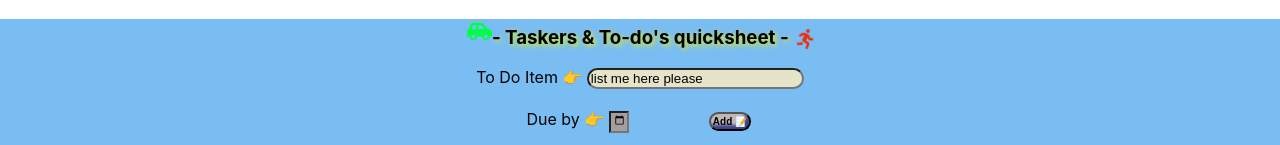
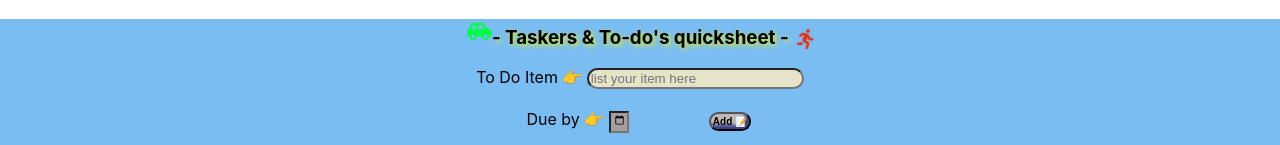
Before and after one commit to jtrudat/to-do-list, a React (Create React App) app in the folder frontend/todo/: page / in a window 1280 px wide. Shown: the top 145 px of the page. Built offline with nearby package versions, Linux system fonts and the light colour scheme; no server answers.

Commit message:
placeholder updates

```diff
--- a/frontend/todo/src/components/Input.jsx
+++ b/frontend/todo/src/components/Input.jsx
@@ -3,7 +3,7 @@ import axios from 'axios'
 import './Input.css'
 
 export const Input = (props)=>{
-    let [itemName, setItemName] = useState('list me here please')
+    let [itemName, setItemName] = useState('')
     let [enteredDate, setEnteredDate] = useState('')
 
     //ASSIGNS THE NEWLY INPUT DATA TO AN OBJECT.
@@ -38,7 +38,7 @@ export const Input = (props)=>{
         <div>
             <div>
             <label>To Do Item 👉 </label>
-            <input className="inner" type="text" maxLength="21" size="24" value={itemName} onChange={itemChangeHandler}></input>
+            <input className="inner" type="text" maxLength="21" size="24" value={itemName} placeHolder="list your item here" onChange={itemChangeHandler}></input>
             </div>
             <br></br>
             <div>
```
Also changed, not shown: 2 other files (tests, documents, lock files or other folders).
